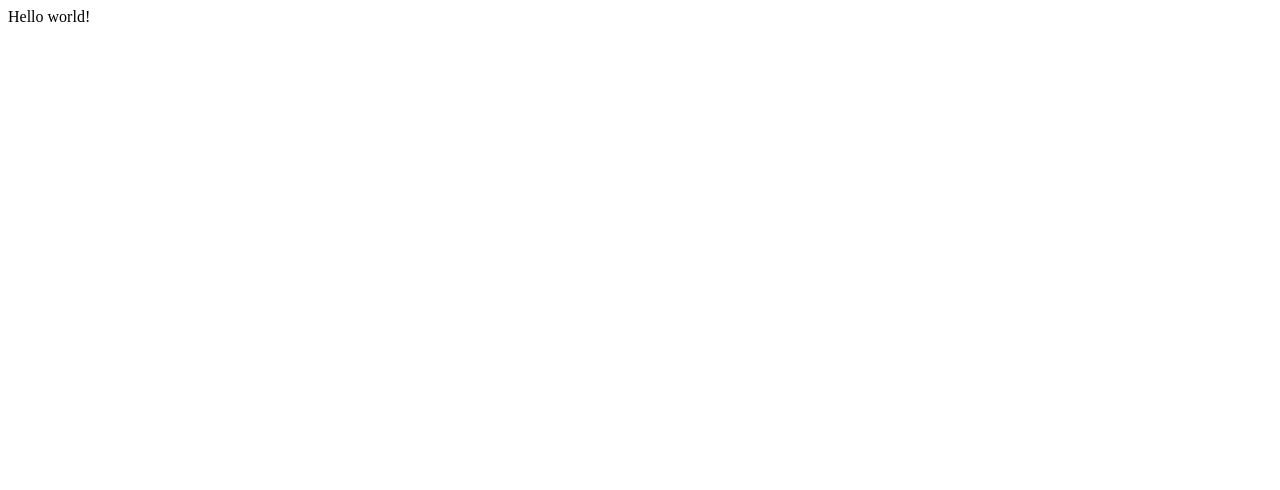
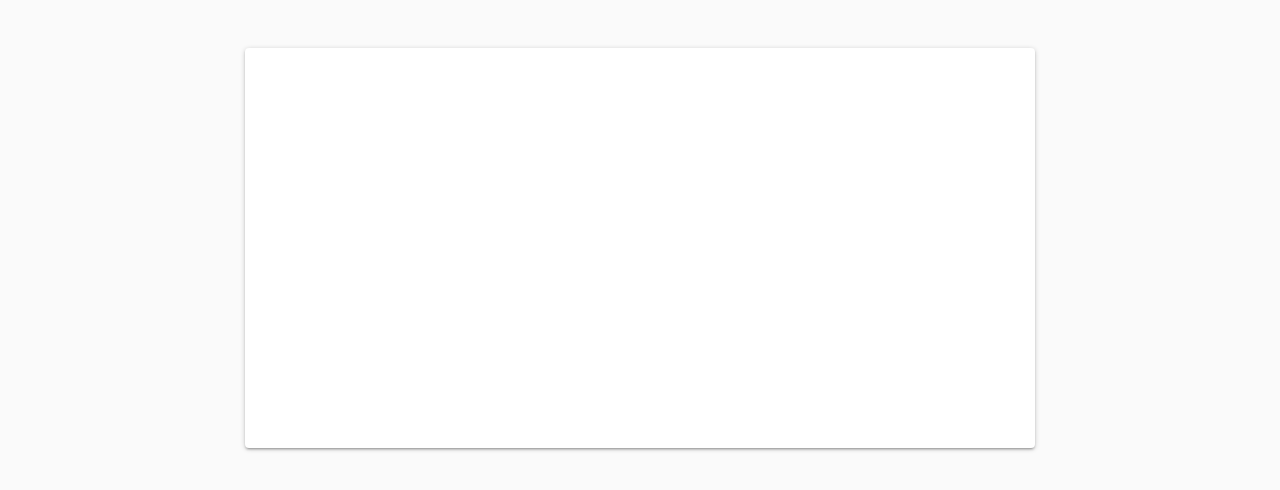
Before and after one commit to krikchaip/metromerce-interview, a React (Create React App) app: page / in a window 1280 px wide. Shown: the top 490 px of the page. Built offline with nearby package versions, Linux system fonts and the light colour scheme.

Commit message:
main content container

```diff
--- a/public/index.html
+++ b/public/index.html
@@ -17,7 +17,7 @@
     />
     <link rel="shortcut icon" href="%PUBLIC_URL%/favicon.ico" />
 
-    <title>React App</title>
+    <title>Metromerce Interview</title>
   </head>
   <body>
     <noscript>You need to enable JavaScript to run this app.</noscript>
--- a/src/App.jsx
+++ b/src/App.jsx
@@ -1,11 +1,35 @@
 import React from 'react'
+import CssBaseline from '@material-ui/core/CssBaseline'
+import Grid from '@material-ui/core/Grid'
+import Paper from '@material-ui/core/Paper'
+import withStyles from '@material-ui/core/styles/withStyles'
 
-function App() {
+/** @type {import('@material-ui/core/styles').StyleRules} */
+const styles = {
+  root: {
+    padding: '3rem'
+  },
+  container: {
+    height: '25rem'
+  }
+}
+
+/**
+ * @param {object} props
+ * @param {Object<string, string>} props.classes
+ */
+function App({ classes }) {
   return (
-    <div>
-      Hello world!
-    </div>
+    <React.Fragment>
+      <CssBaseline />
+      <Grid container justify="center" className={classes.root}>
+        <Grid item xs={8}>
+          <Paper className={classes.container}>
+          </Paper>
+        </Grid>
+      </Grid>
+    </React.Fragment>
   )
 }
 
-export default App
+export default withStyles(styles)(App)
```
Also changed, not shown: src/index.d.ts (deleted), src/types.d.ts (added), 2 other files (tests, documents, lock files or other folders).
